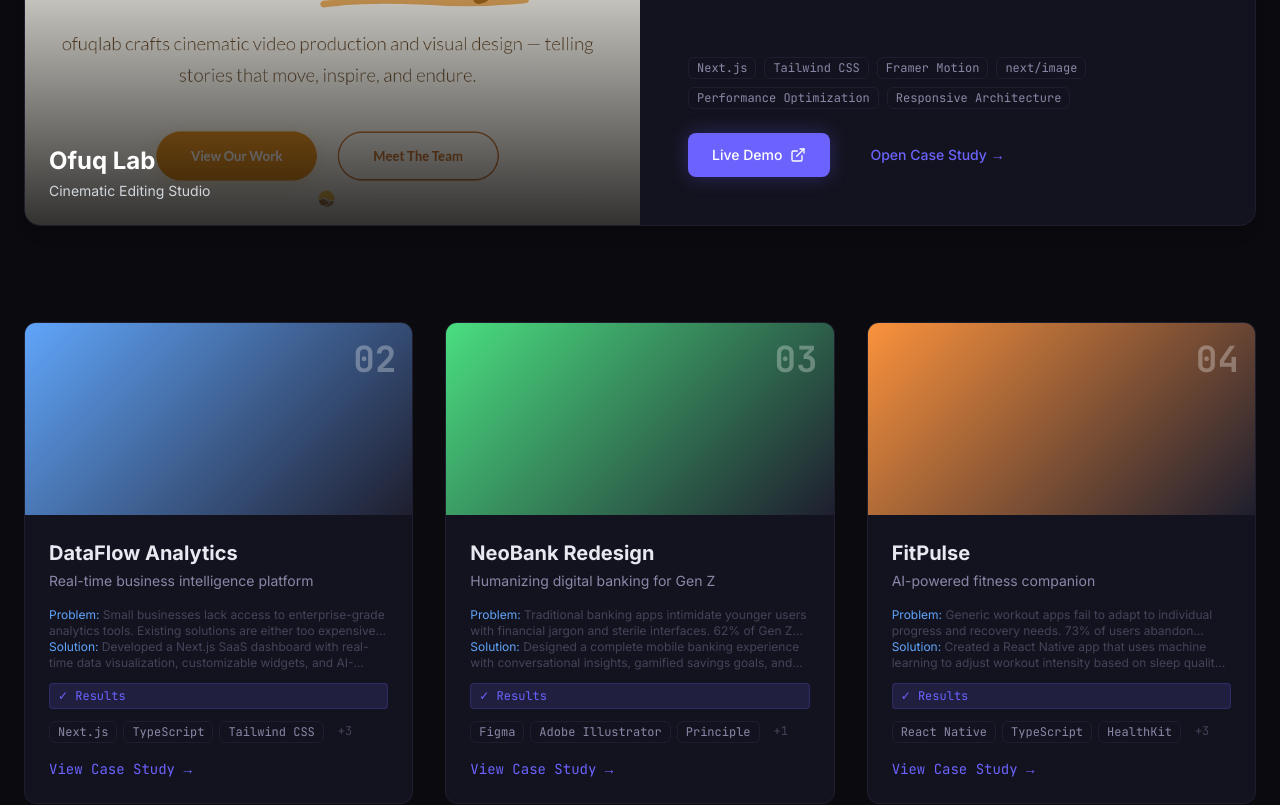
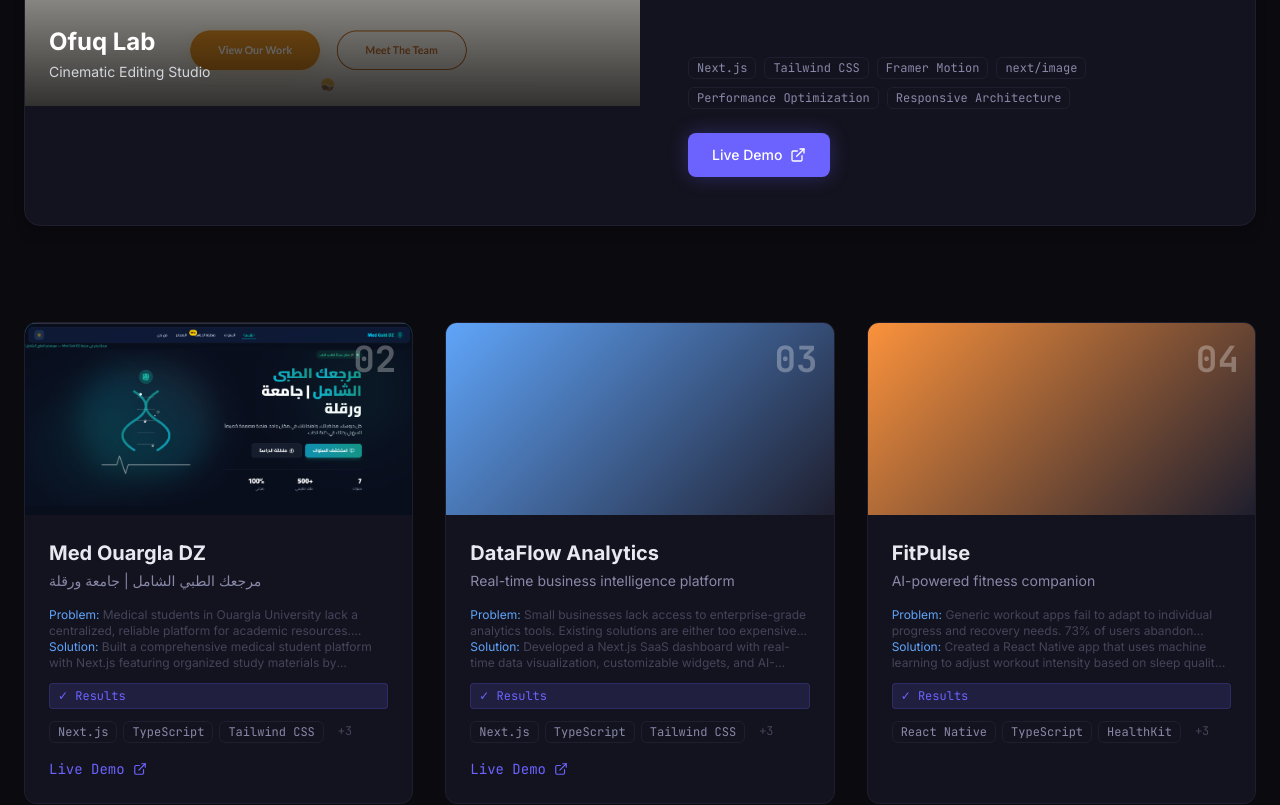
Before and after one commit to ahmedtayebi/ahmedcode, a Next.js app: page / in a window 1280 px wide. Shown: the part 2360-3165 px from the top of the page. Built offline with nearby package versions, Linux system fonts and the light colour scheme.

Commit message:
after add im pr2

```diff
--- a/src/components/Footer.tsx
+++ b/src/components/Footer.tsx
@@ -176,14 +176,14 @@ export default function Footer() {
                         <p className="font-code text-xs text-text-muted">
                             Open to opportunities
                         </p>
-                        <div className="flex gap-4">
+                        <div className="mx-auto flex max-w-[280px] flex-wrap justify-center gap-3 px-4 md:mx-0 md:max-w-none md:justify-start md:gap-4 md:px-0">
                             {SOCIAL_LINKS.map((social) => (
                                 <a
                                     key={social.href}
                                     href={social.href}
                                     target="_blank"
                                     rel="noopener noreferrer"
-                                    className="text-text-muted transition-colors hover:text-accent"
+                                    className="flex h-10 w-10 items-center justify-center rounded-lg border border-border-subtle bg-surface text-text-muted transition-colors hover:border-accent hover:text-accent md:h-8 md:w-8 md:border-none md:bg-transparent"
                                     data-cursor="pointer"
                                     aria-label={social.label}
                                 >
--- a/src/components/Projects.tsx
+++ b/src/components/Projects.tsx
@@ -142,7 +142,7 @@ export default function Projects() {
                                 ref={featuredRef}
                                 onMouseMove={handleMouseMove}
                                 onMouseLeave={handleMouseLeave}
-                                className="group relative min-h-[250px] w-full overflow-hidden bg-gradient-to-br from-purple-900/20 via-blue-900/20 to-black lg:min-h-[500px]"
+                                className="group relative h-[300px] w-full overflow-hidden bg-gradient-to-br from-purple-900/20 via-blue-900/20 to-black lg:h-[500px]"
                             >
                                 <motion.div
                                     style={{
@@ -157,6 +157,7 @@ export default function Projects() {
                                         fill
                                         className="object-cover transition-transform duration-700 group-hover:scale-105"
                                         priority
+                                        sizes="(max-width: 768px) 100vw, 50vw"
                                     />
                                     {/* Dark gradient overlay */}
                                     <div className="absolute inset-0 bg-gradient-to-t from-black/80 via-transparent to-transparent" />
@@ -272,9 +273,6 @@ export default function Projects() {
                                             <ExternalLink size={16} />
                                         </GlowButton>
                                     </motion.div>
-                                    <GlowButton variant="ghost">
-                                        Open Case Study →
-                                    </GlowButton>
                                 </motion.div>
                             </div>
                         </div>
@@ -288,6 +286,7 @@ export default function Projects() {
                         viewport={{ once: true, amount: 0.1 }}
                         className="grid gap-8 md:grid-cols-2 lg:grid-cols-3"
                     >
+
                         {secondaryProjects.map((project, index) => (
                             <motion.div
                                 key={project.id}
@@ -295,13 +294,23 @@ export default function Projects() {
                                 whileHover={{ scale: 1.03, y: -4 }}
                                 className="flex flex-col overflow-hidden rounded-xl border border-border-subtle bg-surface transition-shadow duration-300 hover:shadow-[0_0_30px_rgba(108,99,255,0.15)]"
                             >
+
                                 <div
                                     style={{
                                         background: project.gradient,
                                     }}
-                                    className="relative h-48"
+                                    className="relative h-48 overflow-hidden"
                                 >
-                                    <div className="absolute right-4 top-4 font-code text-4xl font-bold text-white/30">
+                                    {project.image && (
+                                        <Image
+                                            src={project.image}
+                                            alt={project.title}
+                                            fill
+                                            className="object-cover transition-transform duration-500 group-hover:scale-110"
+                                            sizes="(max-width: 768px) 100vw, (max-width: 1200px) 50vw, 33vw"
+                                        />
+                                    )}
+                                    <div className="absolute right-4 top-4 z-10 font-code text-4xl font-bold text-white/30">
                                         {project.number}
                                     </div>
                                 </div>
@@ -352,12 +361,18 @@ export default function Projects() {
                                         )}
                                     </div>
 
-                                    <button
-                                        className="font-code mt-auto text-left text-sm text-accent transition-all hover:underline"
-                                        data-cursor="pointer"
-                                    >
-                                        View Case Study →
-                                    </button>
+                                    {project.links?.live && (
+                                        <a
+                                            href={project.links.live}
+                                            target="_blank"
+                                            rel="noopener noreferrer"
+                                            className="font-code mt-auto flex items-center gap-2 text-left text-sm text-accent transition-all hover:underline"
+                                            data-cursor="pointer"
+                                        >
+                                            Live Demo
+                                            <ExternalLink size={14} />
+                                        </a>
+                                    )}
                                 </div>
                             </motion.div>
                         ))}
--- a/src/data/projects.ts
+++ b/src/data/projects.ts
@@ -1,28 +1,45 @@
 import { Project } from "@/types";
 
 export const projects: Project[] = [
+    // {
+    //     id: "shopwise-mobile",
+    //     number: "01",
+    //     title: "ShopWise",
+    //     tagline: "Next-gen mobile commerce experience",
+    //     problem: "Traditional e-commerce apps struggle with discovery and trust. Users abandon carts due to complex checkout flows and lack of personalization, leading to conversion rates under 2%.",
+    //     thinking: "I analyzed user behavior patterns across 50+ shopping sessions and identified three key friction points: overwhelming product catalogs, uncertain sizing, and multi-step checkout. The solution needed to address each while maintaining a premium feel.",
+    //     solution: "Built a Flutter-based mobile app featuring AI-powered product recommendations, AR try-on capabilities, and one-tap checkout. Implemented a machine learning model that adapts to user preferences in real-time, reducing decision fatigue by 65%.",
+    //     results: "Increased conversion rate to 8.2%, reduced cart abandonment by 47%, and achieved 4.8★ rating on both app stores with 12K+ downloads in the first month.",
+    //     stack: ["Flutter", "Dart", "Firebase", "TensorFlow Lite", "ARKit", "Stripe"],
+    //     type: "mobile",
+    //     featured: true,
+    //     gradient: "linear-gradient(135deg, #6C63FF 0%, #1E1E2E 100%)",
+    //     links: {
+    //         github: "https://github.com/tayebiahmed/shopwise",
+    //         live: "https://apps.apple.com/app/shopwise",
+    //     },
+    // },
     {
-        id: "shopwise-mobile",
-        number: "01",
-        title: "ShopWise",
-        tagline: "Next-gen mobile commerce experience",
-        problem: "Traditional e-commerce apps struggle with discovery and trust. Users abandon carts due to complex checkout flows and lack of personalization, leading to conversion rates under 2%.",
-        thinking: "I analyzed user behavior patterns across 50+ shopping sessions and identified three key friction points: overwhelming product catalogs, uncertain sizing, and multi-step checkout. The solution needed to address each while maintaining a premium feel.",
-        solution: "Built a Flutter-based mobile app featuring AI-powered product recommendations, AR try-on capabilities, and one-tap checkout. Implemented a machine learning model that adapts to user preferences in real-time, reducing decision fatigue by 65%.",
-        results: "Increased conversion rate to 8.2%, reduced cart abandonment by 47%, and achieved 4.8★ rating on both app stores with 12K+ downloads in the first month.",
-        stack: ["Flutter", "Dart", "Firebase", "TensorFlow Lite", "ARKit", "Stripe"],
-        type: "mobile",
-        featured: true,
-        gradient: "linear-gradient(135deg, #6C63FF 0%, #1E1E2E 100%)",
+        id: "med-ouargla-dz",
+        number: "02",
+        title: "Med Ouargla DZ",
+        tagline: "مرجعك الطبي الشامل | جامعة ورقلة",
+        problem: "Medical students in Ouargla University lack a centralized, reliable platform for academic resources. Existing solutions are scattered across WhatsApp groups and outdated forums, making it hard to find trustworthy study materials.",
+        thinking: "Centralized knowledge hub designed specifically for medical students. Arabic-first UI/UX respecting RTL layout best practices. Community-driven content with quality control. Mobile-first approach (students access on phones primarily).",
+        solution: "Built a comprehensive medical student platform with Next.js featuring organized study materials by year/semester, interactive question banks, exam archives, and a student forum. Implemented RTL-optimized design with smooth animations and a search system for quick resource discovery.",
+        results: "↑ 500+ Active students using the platform. ↑ 100% Coverage of all medical curriculum years. ↓ 70% Time spent searching for study materials. ✓ Trusted as the official student reference.",
+        stack: ["Next.js", "TypeScript", "Tailwind CSS", "RTL Support", "Responsive Design", "Arabic Typography"],
+        type: "web",
+        featured: false,
+        gradient: "linear-gradient(135deg, #06B6D4 0%, #0E7490 100%)",
+        image: "/images/p2/pr2.png",
         links: {
-            github: "https://github.com/tayebiahmed/shopwise",
-            live: "https://apps.apple.com/app/shopwise",
-            caseStudy: "/case-study/shopwise",
+            live: "https://ouarglameddz.netlify.app/",
         },
     },
     {
         id: "dataflow-dashboard",
-        number: "02",
+        number: "03",
         title: "DataFlow Analytics",
         tagline: "Real-time business intelligence platform",
         problem: "Small businesses lack access to enterprise-grade analytics tools. Existing solutions are either too expensive ($500+/month) or too complex for non-technical users to derive actionable insights.",
@@ -36,23 +53,6 @@ export const projects: Project[] = [
         links: {
             github: "https://github.com/tayebiahmed/dataflow",
             live: "https://dataflow-analytics.vercel.app",
-        },
-    },
-    {
-        id: "neobank-redesign",
-        number: "03",
-        title: "NeoBank Redesign",
-        tagline: "Humanizing digital banking for Gen Z",
-        problem: "Traditional banking apps intimidate younger users with financial jargon and sterile interfaces. 62% of Gen Z users report anxiety when checking their bank balance due to poor information hierarchy and lack of financial guidance.",
-        thinking: "Banking doesn't have to feel like accounting. I researched how Gen Z communicates about money (think: fintwit, money diaries) and translated those patterns into an interface that feels more like a financial companion than a ledger.",
-        solution: "Designed a complete mobile banking experience with conversational insights, gamified savings goals, and contextual financial education. Created a visual language that transforms intimidating numbers into encouraging progress narratives.",
-        results: "Prototype tested with 35 users aged 18-25, achieving an average SUS score of 87. 94% reported they would switch to this bank based on the design alone. Selected as a Finalist in the 2025 Adobe Design Awards.",
-        stack: ["Figma", "Adobe Illustrator", "Principle", "After Effects"],
-        type: "design",
-        featured: false,
-        gradient: "linear-gradient(135deg, #4ADE80 0%, #1E1E2E 100%)",
-        links: {
-            caseStudy: "/case-study/neobank",
         },
     },
     {
--- a/src/types/index.ts
+++ b/src/types/index.ts
@@ -11,6 +11,7 @@ export interface Project {
     type: "mobile" | "web" | "design";
     featured: boolean;
     gradient: string;
+    image?: string;
     links: {
         github?: string;
         live?: string;
```
Also changed, not shown: src/components/Contact.tsx (+6 -4 lines), public/images/p2/pr2.png (added), 1 other file (tests, documents, lock files or other folders).
